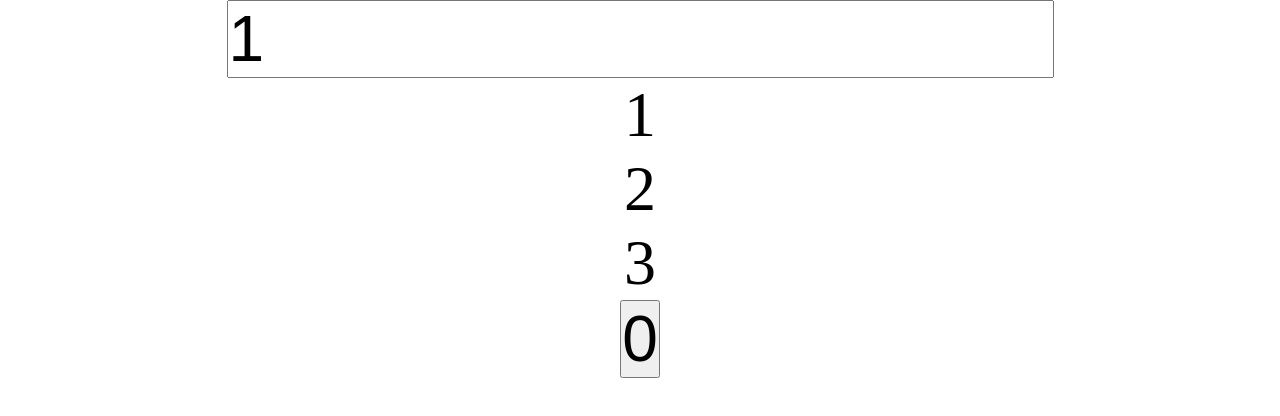
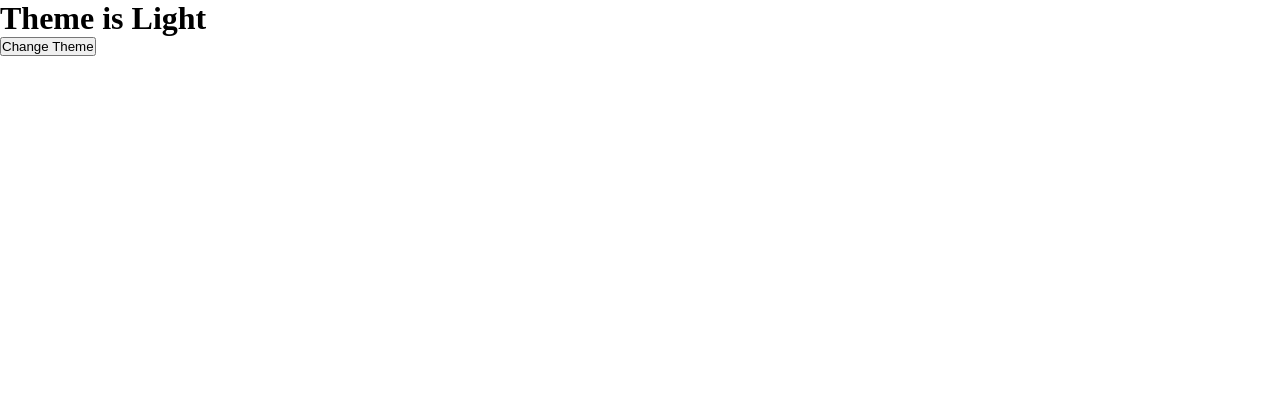
Before and after one commit to Tuffy-the-Coder/React, a React (Vite) app in the folder 01_basic_React/: page / in a window 1280 px wide. Shown: the top 416 px of the page. Built offline with nearby package versions, Linux system fonts and the light colour scheme.

Commit message:
reverse props

```diff
--- a/01_basic_React/src/App.jsx
+++ b/01_basic_React/src/App.jsx
@@ -13,7 +13,9 @@
 // import AdvanceRouting from "./Routing/AdvanceRouting"
 // import UseContext from "./hooks/UseContext"
 // import UseMemo from "./hooks/UseMemo"
-import UseCallback from "./hooks/UseCallback"
+// import UseCallback from "./hooks/UseCallback"
+
+import ReversePropsDrilling from "./props/ReversePropsDrilling"
 
 
 
@@ -21,7 +23,7 @@ function App() {
 
   return (
     <>
-      <UseCallback />
+      <ReversePropsDrilling />
     </>
   )
 }
--- /dev/null
+++ b/01_basic_React/src/props/ChangeTheme.jsx
@@ -0,0 +1,10 @@
+
+export default function ChangeTheme(props) {
+    function updateTheme() {
+        props.theme === "Light" ? props.setTheme("Dark"): props.setTheme("Light")
+
+    }
+    return (
+        <button onClick={(updateTheme)}>Change Theme</button>
+    )
+}
--- /dev/null
+++ b/01_basic_React/src/props/ReversePropsDrilling.jsx
@@ -0,0 +1,13 @@
+import { useState } from "react";
+import ChangeTheme from "./ChangeTheme";
+
+export default function ReversePropsDrilling() {
+    const [theme, setTheme] = useState('Light');
+
+    return (
+    <>
+        <h1>Theme is {theme}</h1>
+        <ChangeTheme theme={theme} setTheme = {setTheme}/>
+    </>
+    )
+}
```
